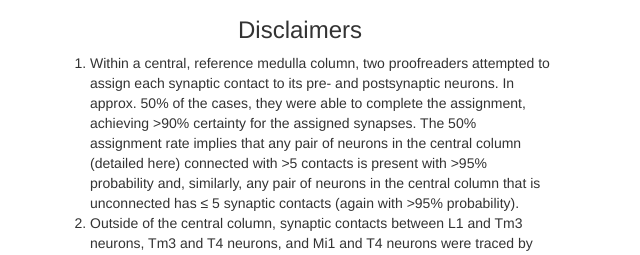
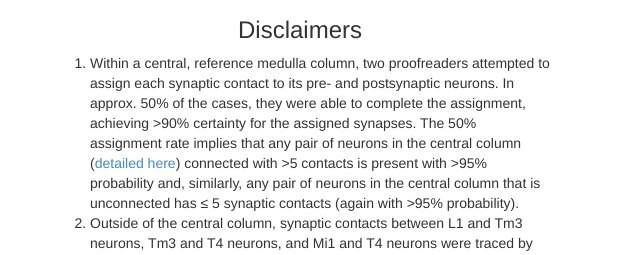
Before and after one commit to JaneliaSciComp/medulla_one_column, a plain HTML site: page web_pages/index.html in a window 1280 px wide. Shown: the part 431-686 px from the top of the page, 340-980 px from the left. Drawn offline with nearby package versions, Linux system fonts and the light colour scheme.

Commit message:
Add link per Arjun request

```diff
--- a/web_pages/index.html
+++ b/web_pages/index.html
@@ -57,7 +57,8 @@
 					assign each synaptic contact to its pre- and postsynaptic neurons. In approx.
 					50% of the cases, they were able to complete the assignment, achieving >90%
 					certainty for the assigned synapses. The 50% assignment rate implies that any
-					pair of neurons in the central column (detailed here) connected with >5
+					pair of neurons in the central column
+					(<a href="neurons.html" target="_blank">detailed here</a>) connected with >5
 					contacts is present with >95% probability and, similarly, any pair of neurons
 					in the central column that is unconnected has ≤ 5 synaptic contacts (again
 					with >95% probability).</li>
```
